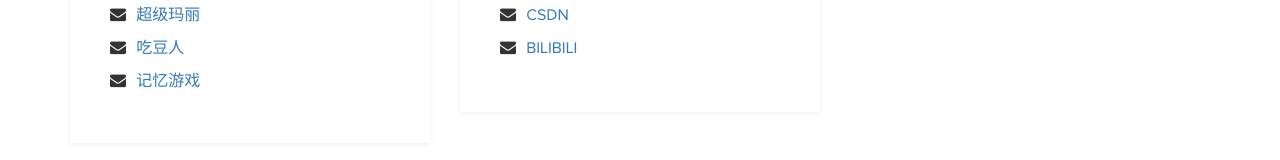
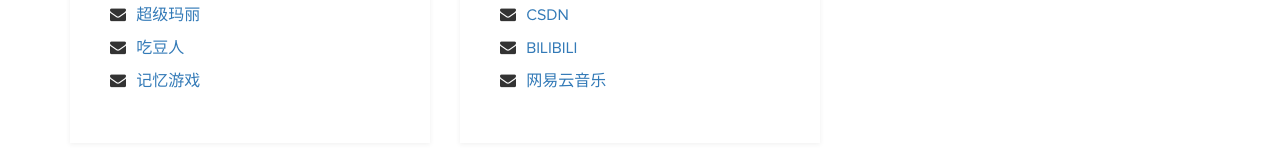
Before and after one commit to dengsijie1/dengsijie1.github.io, a plain HTML site: page index.html in a window 1280 px wide. Shown: the part 2007-2167 px from the top of the page. Drawn offline with Linux system fonts and the light colour scheme.

Commit message:
Update index.html

```diff
--- a/index.html
+++ b/index.html
@@ -146,6 +146,7 @@
 					<p><i class="fa fa-envelope"></i><a href="https://github.com/" target="_blank"> GITHUB</a></p>
 					<p><i class="fa fa-envelope"></i><a href="https://www.csdn.net/" target="_blank"> CSDN</a></p>
 					<p><i class="fa fa-envelope"></i><a href="https://www.bilibili.com/" target="_blank"> BILIBILI</a></p>
+					<p><i class="fa fa-envelope"></i><a href="https://music.163.com/" target="_blank"> 网易云音乐</a></p>
 			</div>
 		</div>
 	</div>
```
